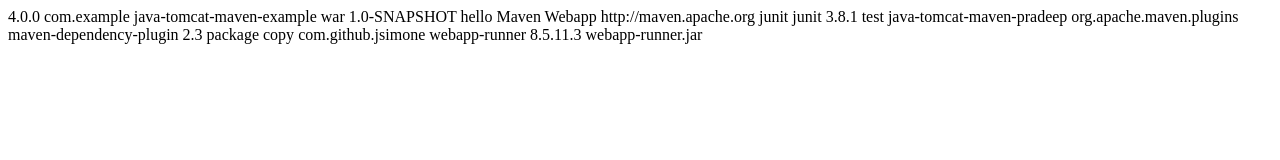
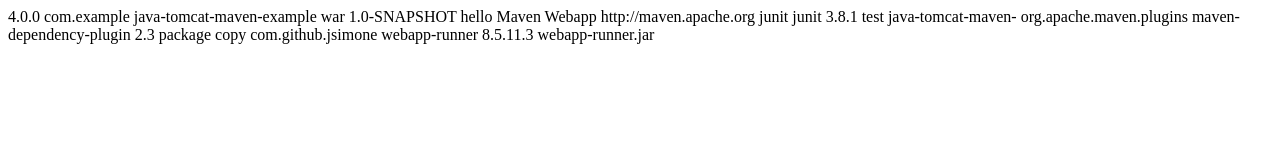
Before and after one commit to apn2993/devops, a plain HTML site: page index.html in a window 1280 px wide. Drawn offline with Linux system fonts and the light colour scheme.

Commit message:
Update index.html

```diff
--- a/index.html
+++ b/index.html
@@ -16,7 +16,7 @@
     </dependency>
   </dependencies>
   <build>
-    <finalName>java-tomcat-maven-pradeep</finalName>
+    <finalName>java-tomcat-maven-</finalName>
     <plugins>
       <plugin>
         <groupId>org.apache.maven.plugins</groupId>
```
